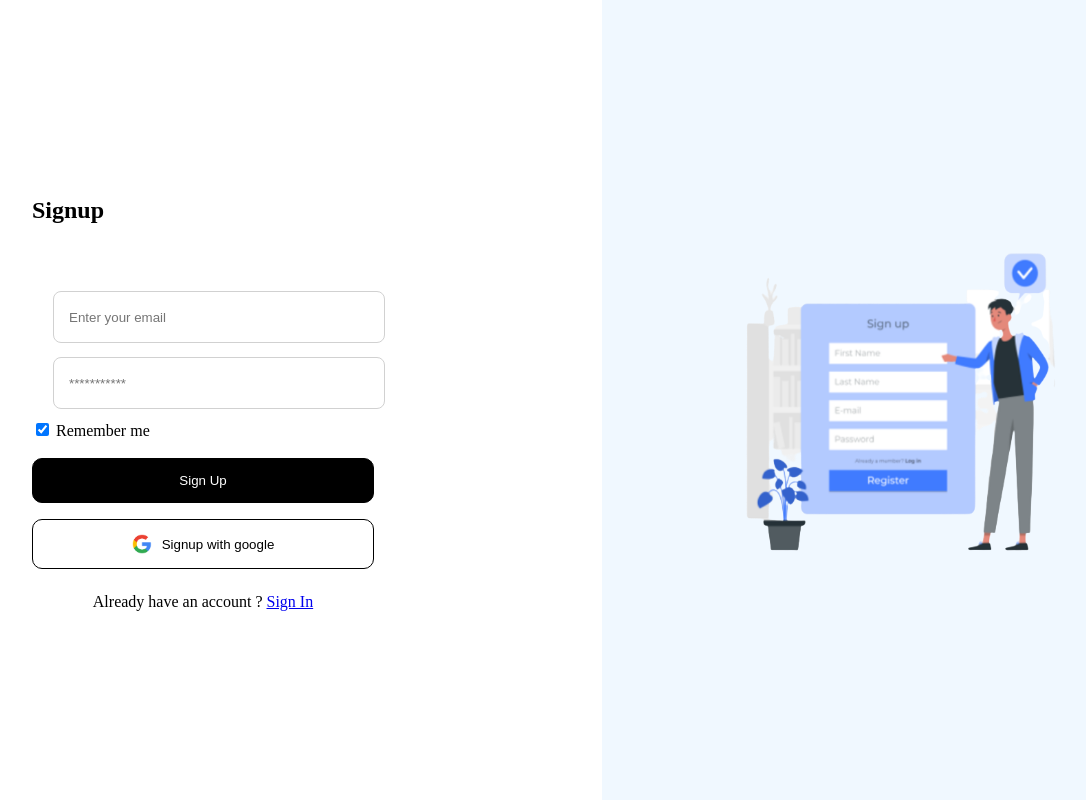
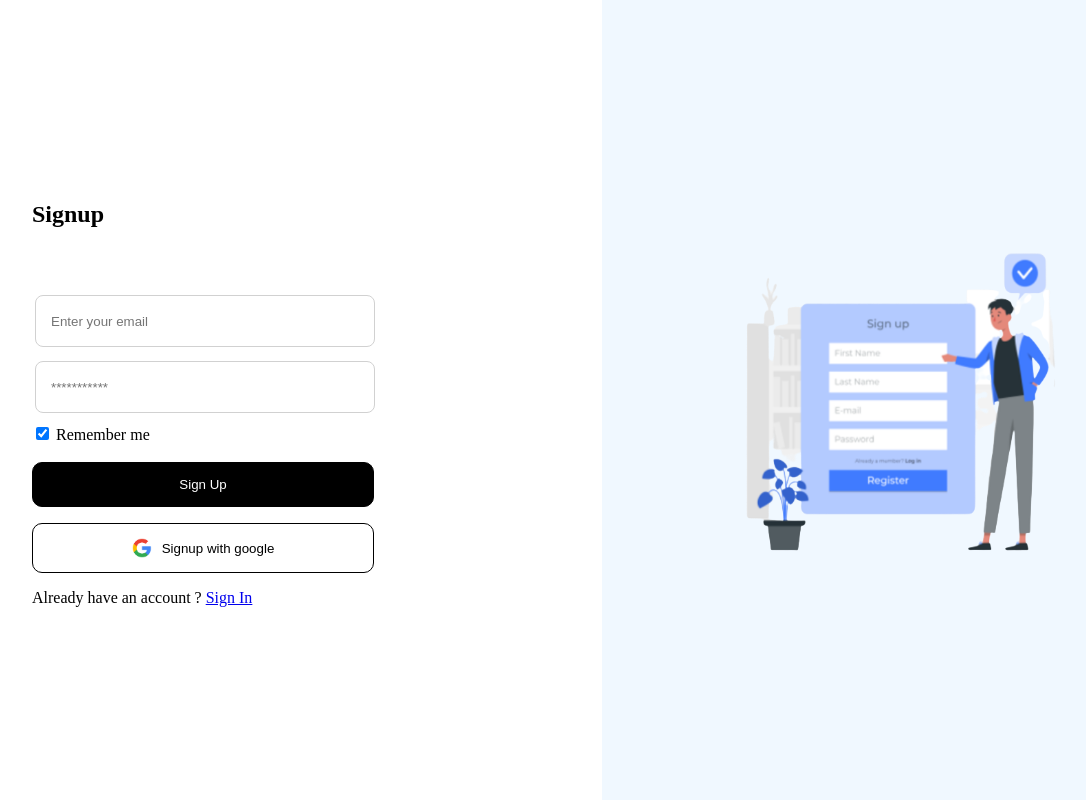
Before and after one commit to ciraganenicole/Authentication, a plain HTML site: page signup.html in a window 1280 px wide. Shown: the whole page, without its empty margins (68-1154 px from the left). Drawn offline with Linux system fonts and the light colour scheme.

Commit message:
Fix input fields dimensions

```diff
--- a/signup.html
+++ b/signup.html
@@ -20,8 +20,8 @@
         <section class="container">
             <h1 class="title">Signup</h1>
 
-            <form class="form">
-                <div class="field email-field">
+            <form class="forms">
+                  <div class="field email-field">
                     <div class="input-field">
                       <input type="email" placeholder="Enter your email" class="email" />
                     </div>
--- a/style.css
+++ b/style.css
@@ -108,6 +108,10 @@ h1 {
     justify-content: center;
   }
 
+  .forms {
+    width: 60%;
+  }
+
   .invalid input {
     border-color: #d93025;
   }
@@ -139,10 +143,10 @@ h1 {
     margin-top: 4px;
   }
 
-  form .input-field {
+  .input-field {
     position: relative;
     height: 50px;
-    width: 300px;
+    width: 90%;
     margin-top: 10px;
   }
   .input-field input {
```
